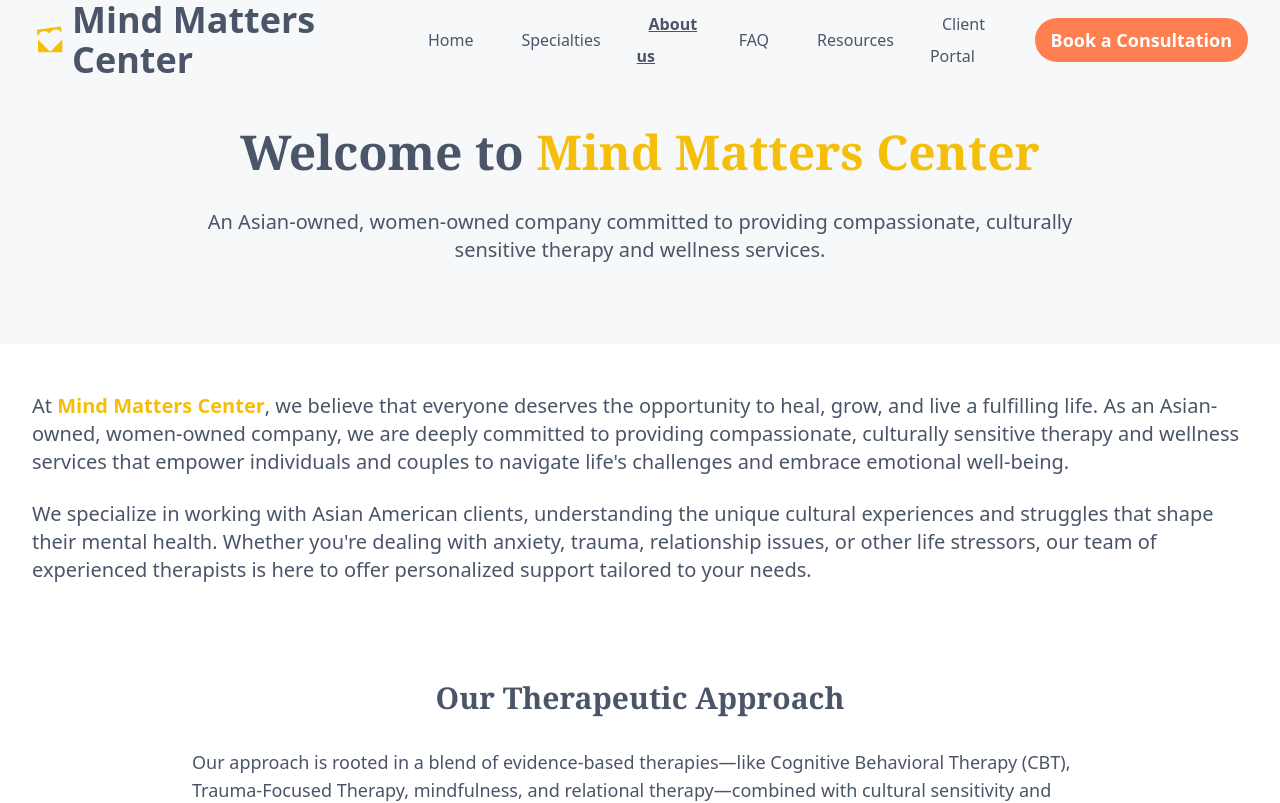
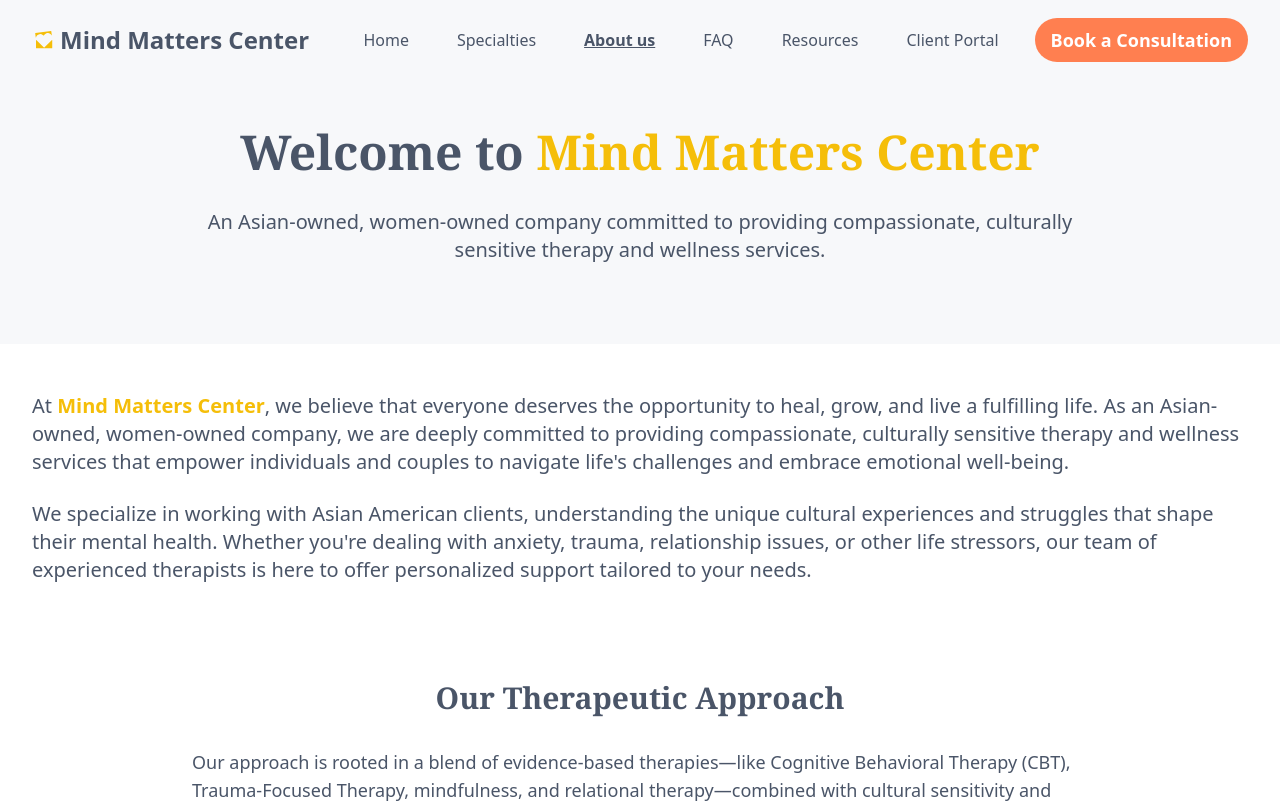
Before and after one commit to SravanthiSinha/mmc, a React (Vite) app: page /mmc/about in a window 1280 px wide. Shown: the top 803 px of the page. Built offline with nearby package versions, Linux system fonts and the light colour scheme.

Commit message:
fix logo

```diff
--- a/src/components/Layout/Navbar.jsx
+++ b/src/components/Layout/Navbar.jsx
@@ -60,8 +60,8 @@ const Navbar = () => {
               ${location.pathname === '/' && !scrolled ? 'text-brand-text-secondary' : 'text-brand-text-primary'}`}
             onClick={() => setIsMenuOpen(false)}
           >
-            <img className="w-[2.25rem]  h-[2.25rem] mr-1" src={`${Logo}`} />
-            <h1>Mind Matters Center</h1>
+            <img className="w-[1.5rem]  h-[1.5rem] mr-1" src={`${Logo}`} />
+            <h3>Mind Matters Center</h3>
           </Link>
 
           {/* Mobile Menu Button */}
```
